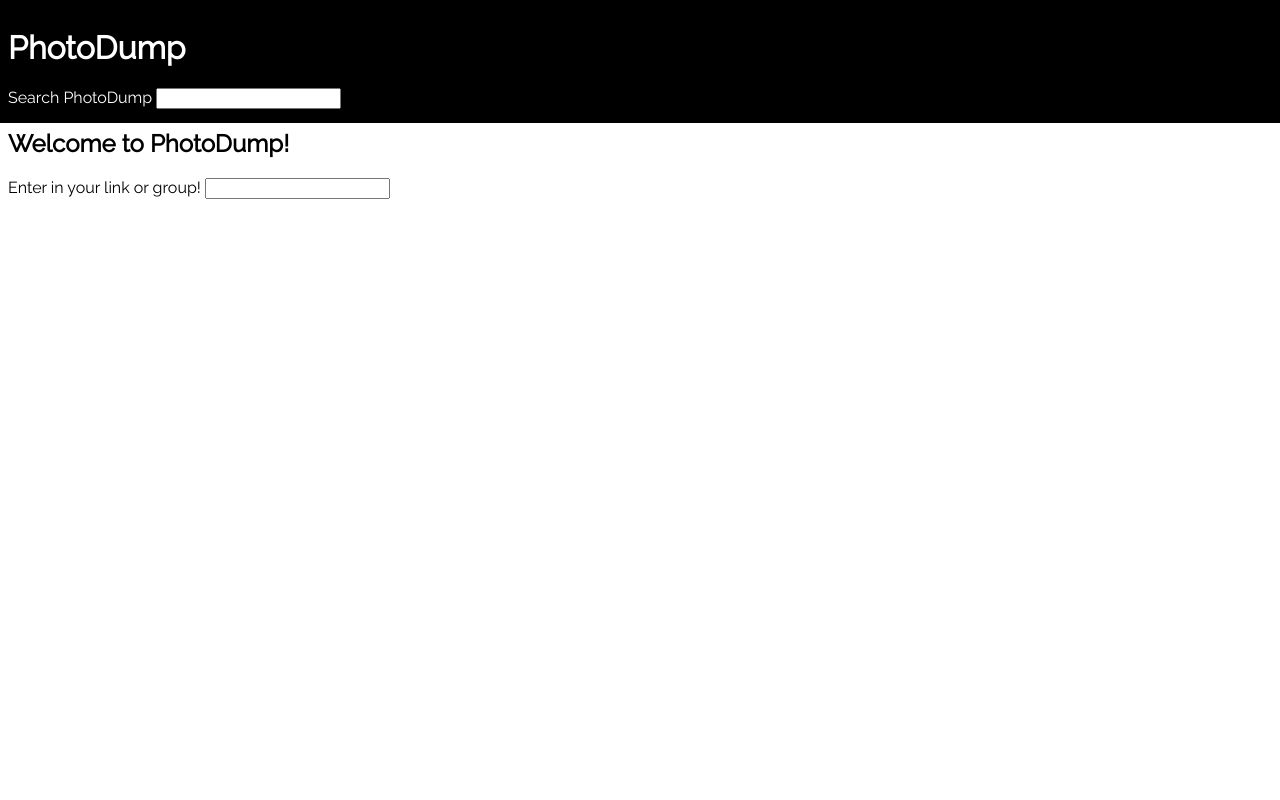
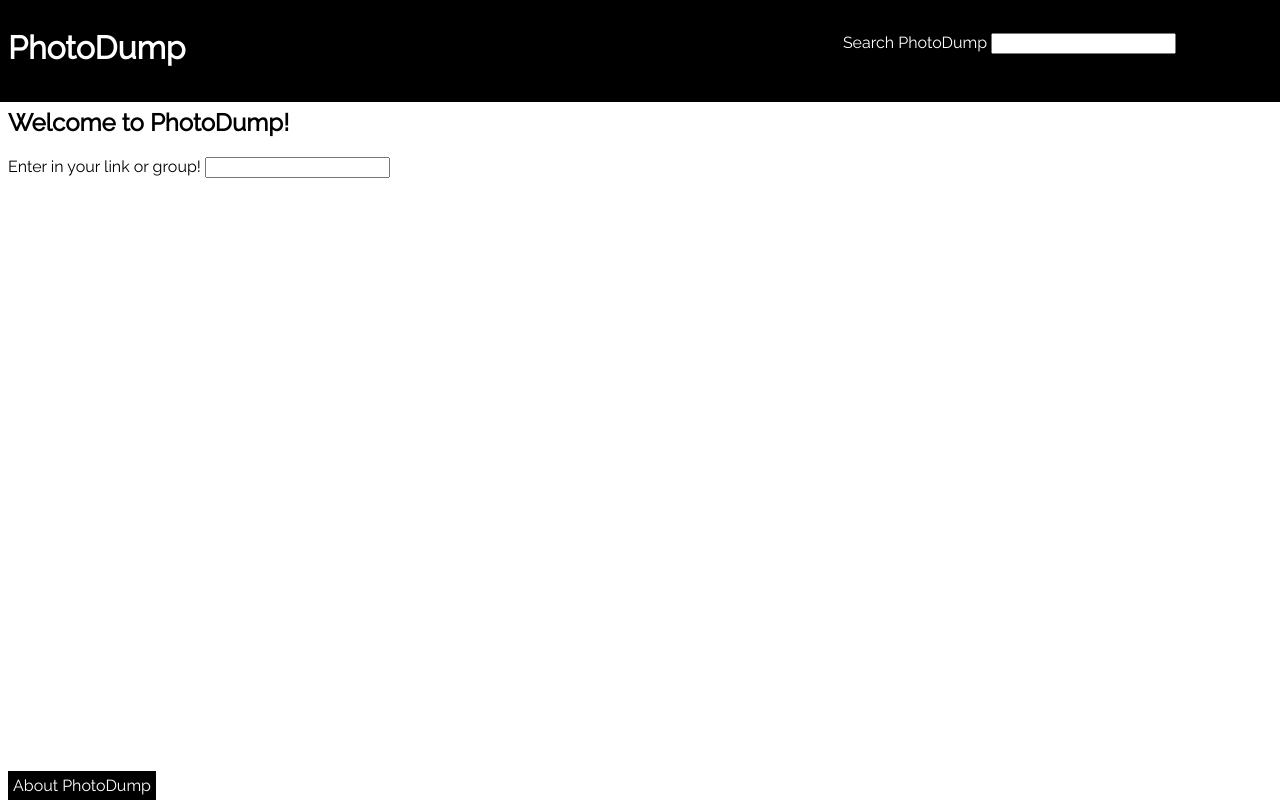
Before and after one commit to Elewis97/PhotoDump, a Python web app: template templates/welcome.html in a window 1280 px wide. Run offline with Jinja, Linux system fonts and the light colour scheme; the template is opened without the code that fills it, so the values that code supplies are empty.

Commit message:
updating html and css

```diff
--- a/stylesheets/welcome.css
+++ b/stylesheets/welcome.css
@@ -5,7 +5,25 @@
     padding:1.1%;
     margin: -1.1%;
     font-family: 'Raleway';
+    display: flex;
+}
+#search {
+  padding: 2%;
+  margin-left: 50%;
+
 }
 #welcomestuff {
     font-family: 'Raleway';
 }
+
+#footer {
+    font-family: 'Raleway';
+    background-color:black;
+    color:white;
+    clear:both;
+    text-align:center;
+    position: absolute;
+    bottom: 0%;
+    padding:5px;
+
+}
--- a/templates/welcome.html
+++ b/templates/welcome.html
@@ -13,11 +13,12 @@
 <body>
   <div id="header">
     <h1>PhotoDump</h1>
-
-    <form>
-      Search PhotoDump
-      <input id = "searchbox" type="text" name="searchBox">
-    </form>
+      <div id = "search">
+      <form>
+        Search PhotoDump
+        <input id = "searchbox" type="text" name="searchBox">
+      </form>
+    </div>
   </div>
 
   <div id = "welcomestuff">
@@ -29,6 +30,10 @@
     </form>
   </div>
 
+  <div id="footer">
+    About PhotoDump
+  </div>
+
 </body>
 
 </html>
```
